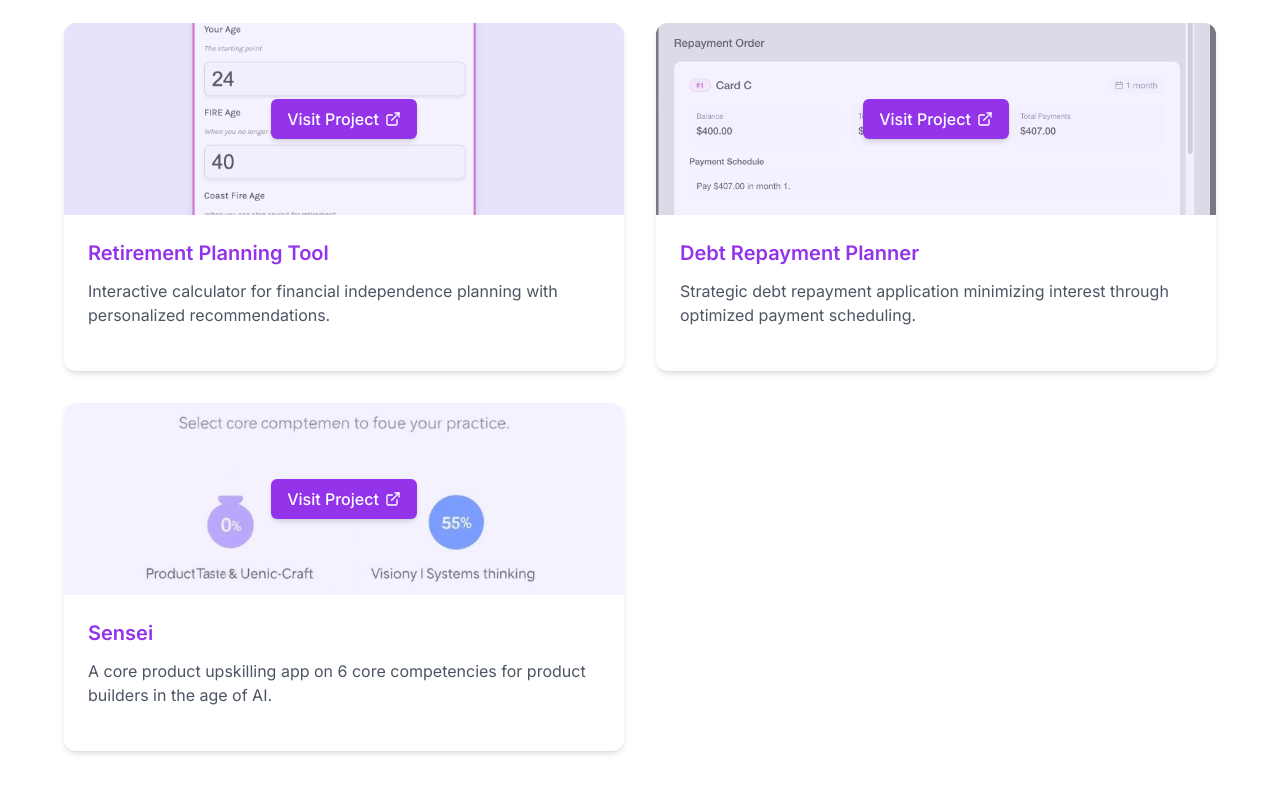
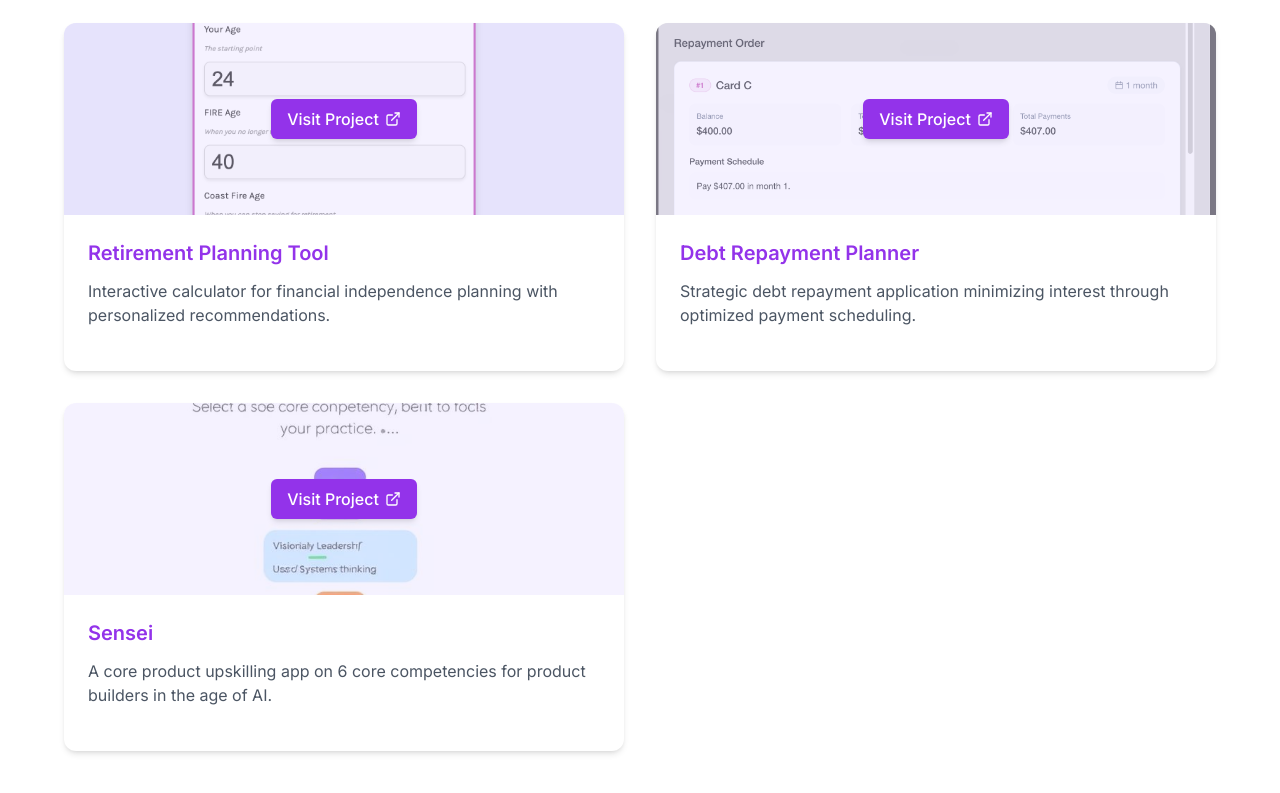
Before and after one commit to navjos/josselyn, a React (Vite) app: page /portfolio in a window 1280 px wide. Shown: the part 1141-1934 px from the top of the page. Built offline with nearby package versions, Linux system fonts and the light colour scheme.

Commit message:
Update Sensei card image

```diff
--- a/src/pages/Portfolio.tsx
+++ b/src/pages/Portfolio.tsx
@@ -80,7 +80,7 @@ const Portfolio = () => {
     {
       title: "Sensei",
       description: "A core product upskilling app on 6 core competencies for product builders in the age of AI.",
-      image: "/lovable-uploads/sensei-interface.png",
+      image: "/lovable-uploads/sensei-screenshot.png",
       link: "https://sensei-831849955862.us-west1.run.app/",
       delay: 0.7
     }
```
Also changed, not shown: public/lovable-uploads/sensei-screenshot.png (added).
